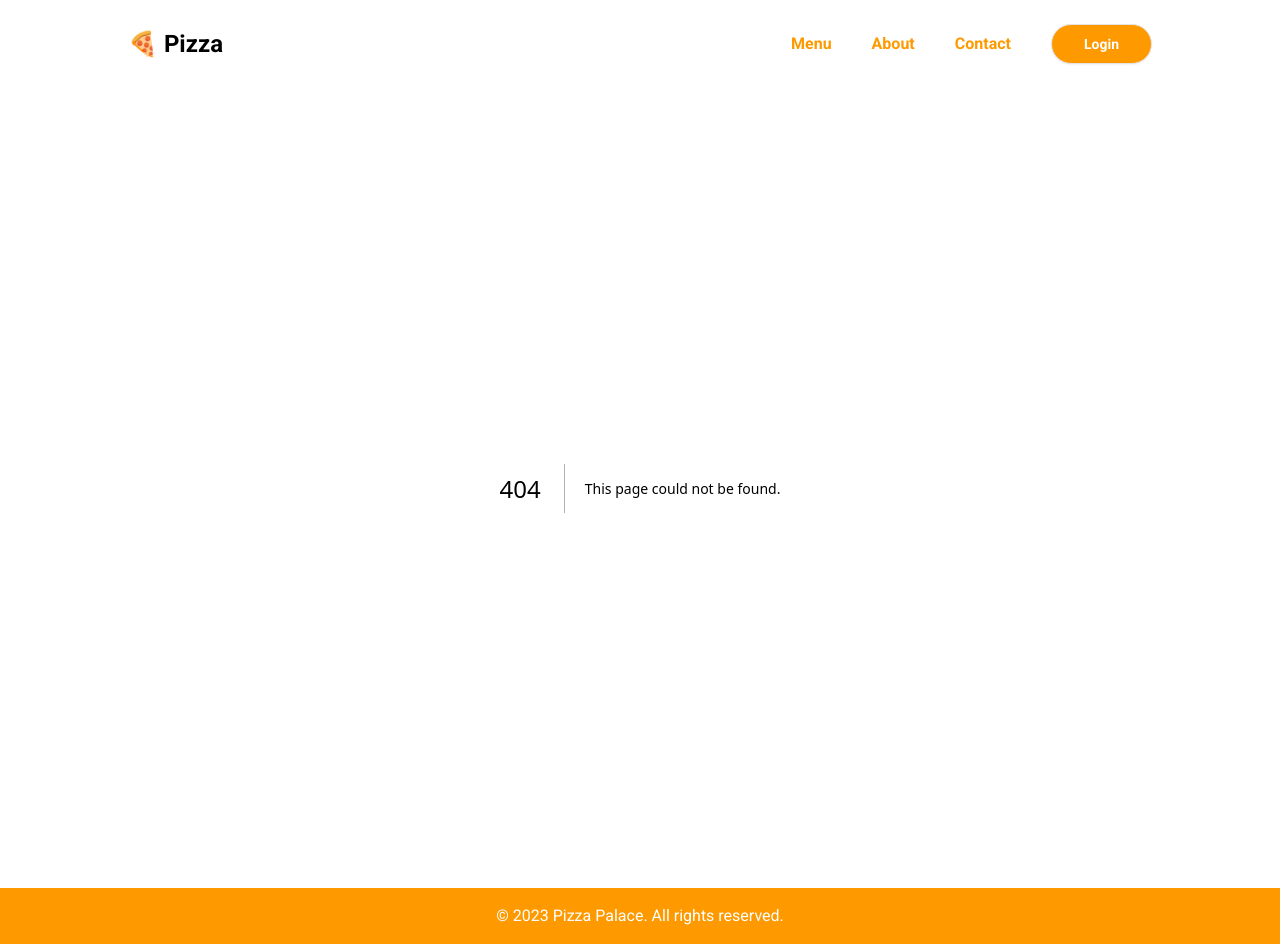
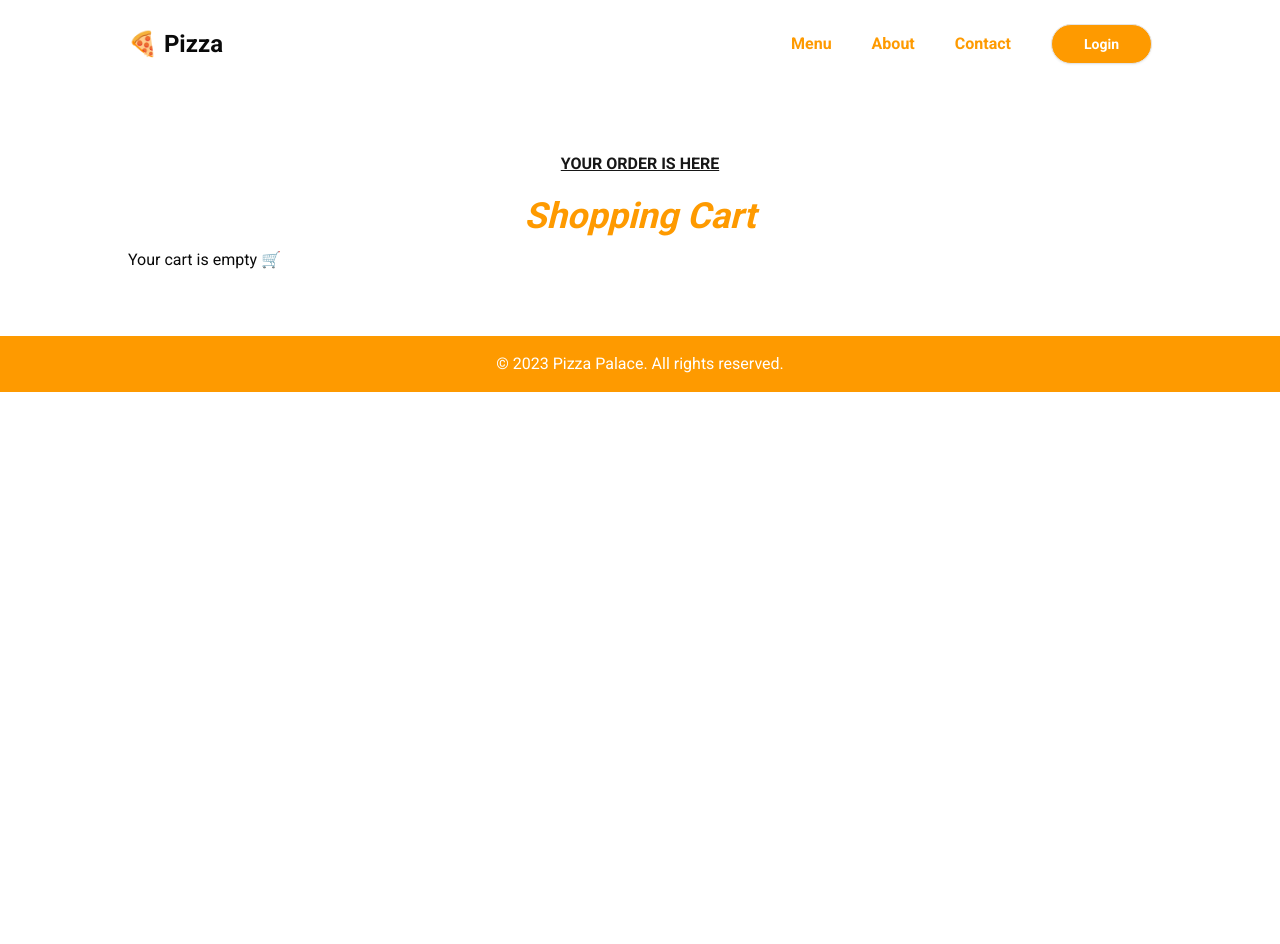
Before and after one commit to HendMohammed90/food-ordring-app, a Next.js app: page /cart in a window 1280 px wide. Before the commit this address had no page. After the commit the page ends 800 px from the top, so only its background shows below. Built offline with nearby package versions, Linux system fonts and the light colour scheme.

Commit message:
create cartPage and create hooks for the stor

```diff
--- /dev/null
+++ b/src/app/cart/page.tsx
@@ -0,0 +1,58 @@
+'use client'
+
+import { RootState } from '@/redux/store';
+import { useSelector } from 'react-redux';
+import { AppDispatch } from '@/redux/store';
+import React from 'react'
+import { useDispatch } from 'react-redux';
+import { clearCart, removeFromCart } from '@/redux/cartSlice';
+import { Routes } from '@/constants/enums';
+import MainHeading from '@/components/main-heading';
+
+const CartPage = () => {
+    const cart = useSelector((state: RootState) => state.cart.items);
+    const dispatch = useDispatch<AppDispatch>();
+    return (
+        <main>
+            <section className='section-gap' id={Routes.CART}>
+                <div className='container'>
+                    <MainHeading subTitle="your order is here" title="Shopping Cart" />
+                    {cart.length === 0 ? (
+                        <p>Your cart is empty 🛒</p>
+                    ) : (
+                        <>
+                            {cart.map((item) => (
+                                <div
+                                    key={item.id}
+                                    className="flex justify-between items-center border-b py-2"
+                                >
+                                    <div>
+                                        {item.name} x {item.quantity}
+                                    </div>
+                                    <div className="flex items-center gap-2">
+                                        <span>${item.basePrice * (item.quantity ?? 1)}</span>
+                                        <button
+                                            onClick={() => dispatch(removeFromCart(item.id))}
+                                            className="text-red-500"
+                                        >
+                                            ❌
+                                        </button>
+                                    </div>
+                                </div>
+                            ))}
+
+                            <button
+                                onClick={() => dispatch(clearCart())}
+                                className="mt-4 bg-red-500 hover:bg-red-600 text-white px-4 py-2 rounded"
+                            >
+                                Clear Cart
+                            </button>
+                        </>
+                    )}
+                </div>
+            </section>
+        </main >
+    )
+}
+
+export default CartPage
--- /dev/null
+++ b/src/redux/hooks.ts
@@ -0,0 +1,7 @@
+'use client'
+
+import { useDispatch, useSelector } from "react-redux";
+import type { RootState, AppDispatch } from "./store";
+
+export const useAppDispatch = useDispatch.withTypes<AppDispatch>();
+export const useAppSelector = useSelector.withTypes<RootState>();
```
